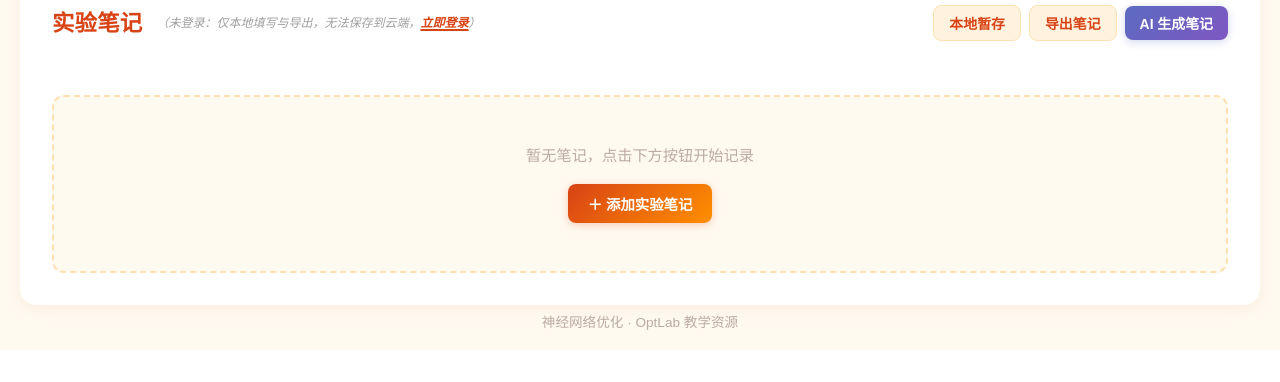
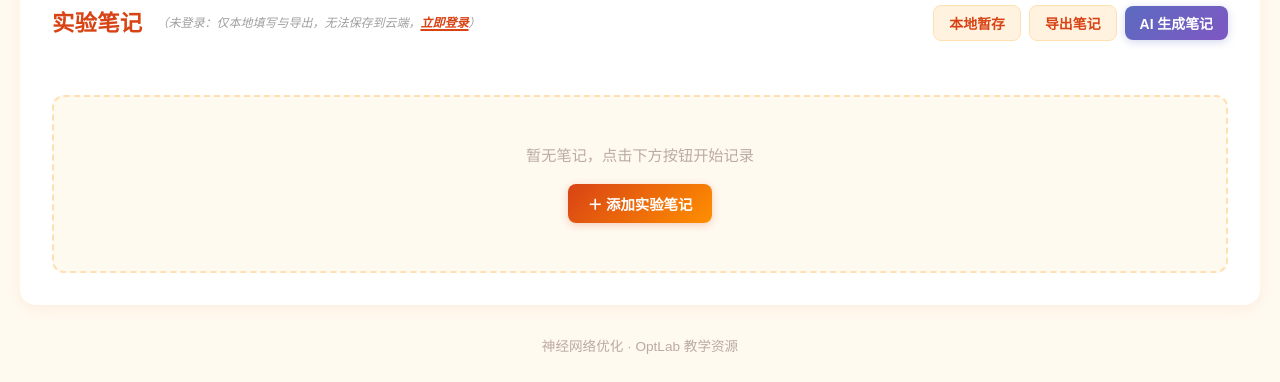
Before and after one commit to NullWinters/OptLab, a FastAPI app: template templates/courses/neural-network/gd.html in a window 1280 px wide. Shown: the part 996-1378 px from the top of the page. Before the commit the page ends 1346 px from the top, so only its background shows below. Run offline with FastAPI, Linux system fonts and the light colour scheme; the template is opened without the code that fills it, so the values that code supplies are empty; some libraries are stand-ins or nearby versions.

Commit message:
拉开梯度下降页脚与上方内容的间距
padding-top 8→32px，与实验笔记区域保持适当距离

```diff
--- a/templates/courses/neural-network/gd.html
+++ b/templates/courses/neural-network/gd.html
@@ -170,7 +170,7 @@
 <div class="container gd-page-wrapper">
     <div id="exp-notes-mount"></div>
 </div>
-<footer class="container gd-page-wrapper" style="text-align:center;color:#BCAAA4;font-size:0.85em;padding:8px 20px 16px;margin-top:0;">
+<footer class="container gd-page-wrapper" style="text-align:center;color:#BCAAA4;font-size:0.85em;padding:32px 20px 24px;margin-top:0;">
     <p style="margin:0;">神经网络优化 · OptLab 教学资源</p>
 </footer>
 {% endblock %}
```
